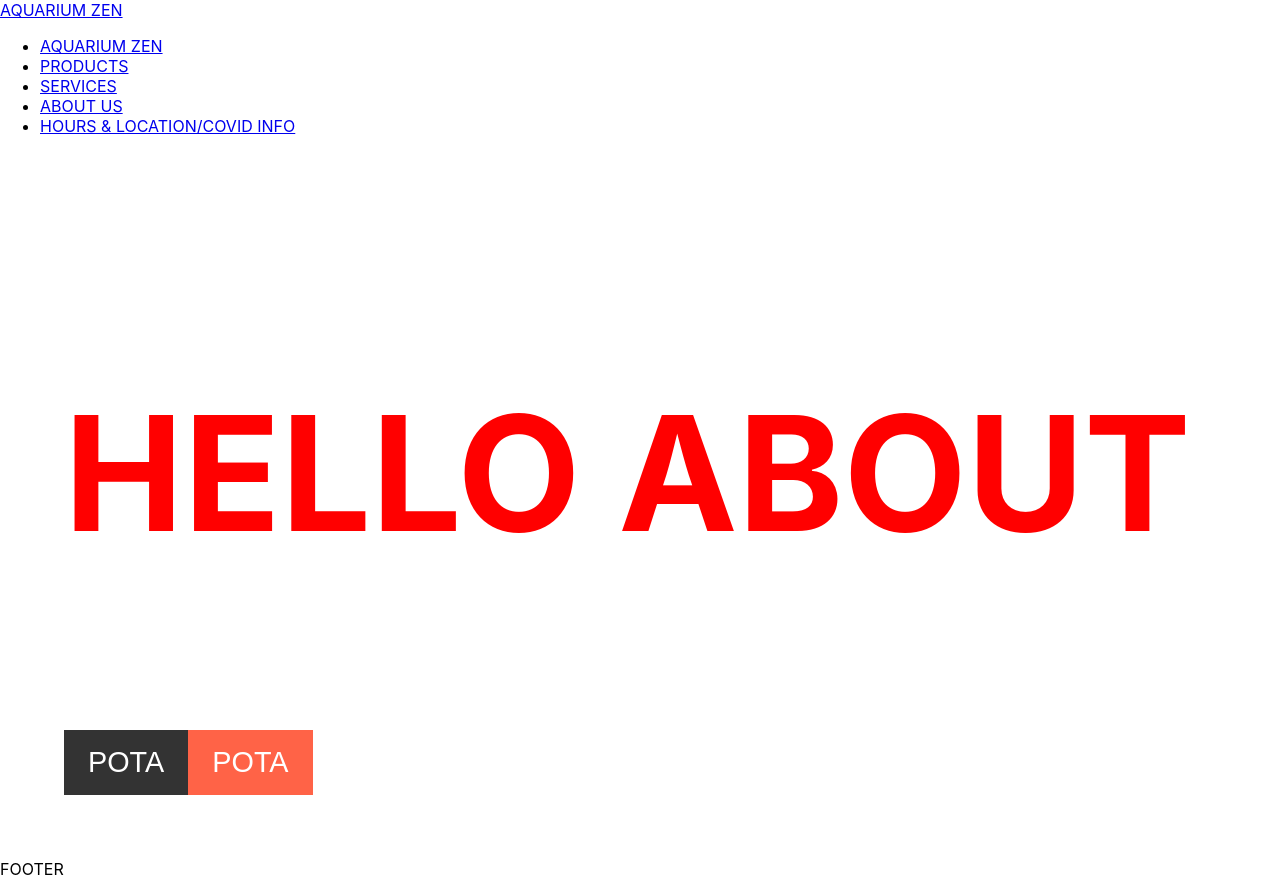
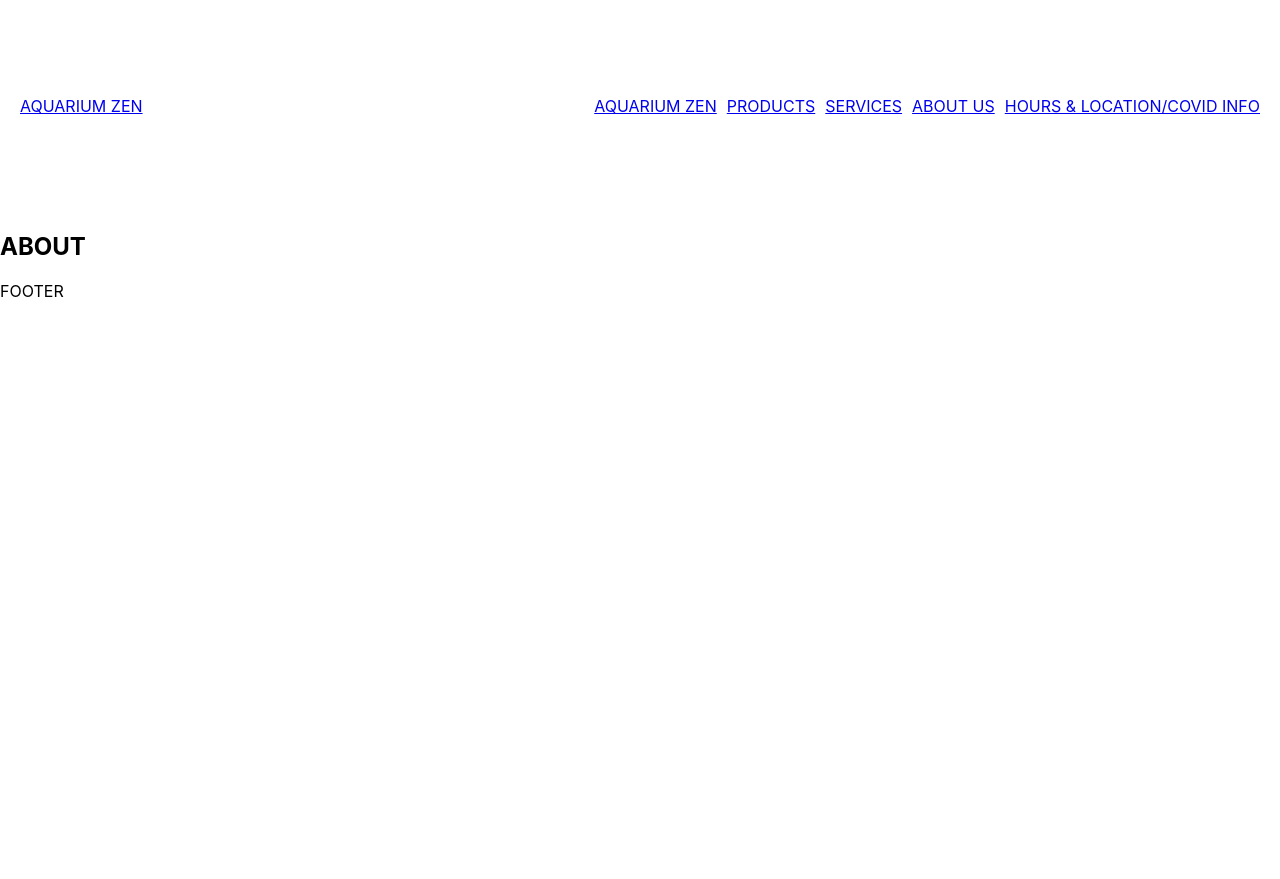
Before and after one commit to INOCcent-afk/aquariumZEN, a React (Create React App) app: page /about in a window 1280 px wide. After the commit the page ends 800 px from the top, so only its background shows below. Built offline with nearby package versions, Linux system fonts and the light colour scheme.

Commit message:
Added Device Size

```diff
--- a/src/Components/common/Button.tsx
+++ /dev/null
@@ -1,15 +0,0 @@
-import styled from "styled-components";
-
-export const Button = styled.button`
-  padding: 1rem 1.5rem;
-  font-size: 1.8rem;
-  color: #fff;
-  outline: none;
-  border: none;
-  background-color: #333;
-`;
-
-export const TomatoButton = styled(Button)`
-  background-color: tomato;
-  color: #fff;
-`;
--- a/src/Components/core/Nav.tsx
+++ b/src/Components/core/Nav.tsx
@@ -1,13 +1,14 @@
 import React from "react";
 import { Link } from "react-router-dom";
+import styled from "styled-components";
 
 export const Nav: React.FC = () => {
   return (
-    <header>
-      <div className="logo">
+    <Header>
+      <Logo>
         <Link to="/">AQUARIUM ZEN</Link>
-      </div>
-      <ul className="">
+      </Logo>
+      <NavLinks>
         <li>
           <Link to="/">AQUARIUM ZEN</Link>
         </li>
@@ -23,7 +24,26 @@ export const Nav: React.FC = () => {
         <li>
           <Link to="/hourslocation">HOURS & LOCATION/COVID INFO</Link>
         </li>
-      </ul>
-    </header>
+      </NavLinks>
+    </Header>
   );
 };
+
+const Header = styled.header`
+  display: flex;
+  justify-content: space-between;
+  align-items: center;
+  padding: 80px 20px;
+`;
+
+const Logo = styled.div``;
+
+const NavLinks = styled.ul`
+  display: flex;
+  align-items: center;
+  list-style: none;
+
+  li {
+    margin-left: 10px;
+  }
+`;
--- a/src/pages/About.tsx
+++ b/src/pages/About.tsx
@@ -1,25 +1,8 @@
 import React from "react";
 import styled from "styled-components";
-import { Button, TomatoButton } from "../Components/common/Button";
 
 const About: React.FC = () => {
-  return (
-    <Section>
-      <Title>HELLO ABOUT</Title>
-      <Button>POTA</Button>
-      <TomatoButton>POTA</TomatoButton>
-    </Section>
-  );
+  return <h1>ABOUT</h1>;
 };
 
 export default About;
-
-const Title = styled.h1`
-  color: red;
-  font-size: 10rem;
-`;
-
-const Section = styled.section`
-  padding: 2rem;
-  margin: 2rem;
-`;
```
Also changed, not shown: src/Components/common/MediaQueries.tsx (added, +13 -0 lines).
